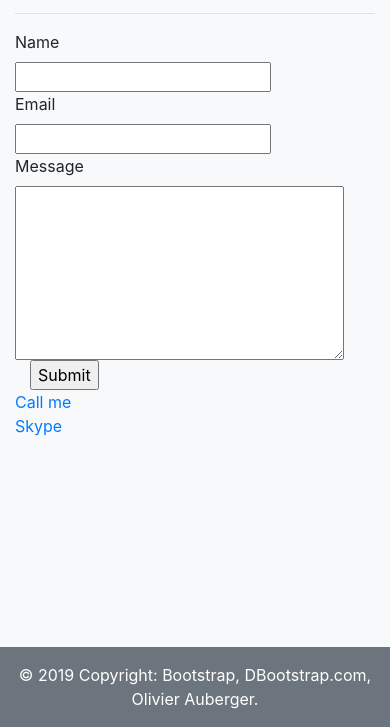
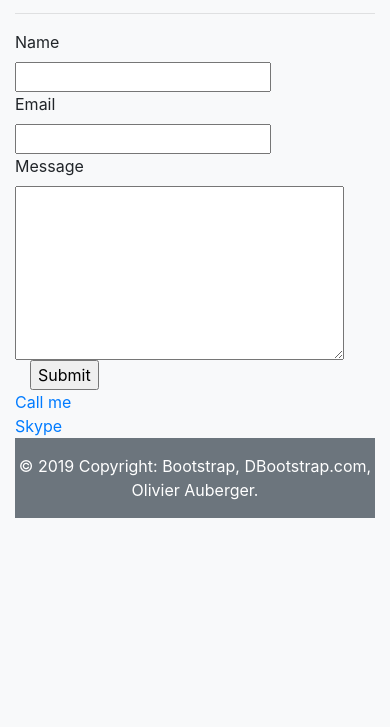
Before and after one commit to olive89aja/Bootstrap-Portfolio, a plain HTML site: page contact.html in a window 390 px wide. Shown: the part 117-844 px from the top of the page. Drawn offline with nearby package versions, Linux system fonts and the light colour scheme.

Commit message:
Solution to make footer responsive

```diff
--- a/contact.html
+++ b/contact.html
@@ -67,7 +67,7 @@
 </div>
 </div>
    <!-- Footer -->
-   <footer class="page-footer fixed-bottom">
+   <footer class="page-footer">
         <footer class="bg-secondary text-white">
                 <!-- Copyright -->
                 <div class="footer-copyright text-center py-3">© 2019 Copyright: Bootstrap, DBootstrap.com, Olivier Auberger.
```
Also changed, not shown: portfolio.html (+1 -1 lines).
